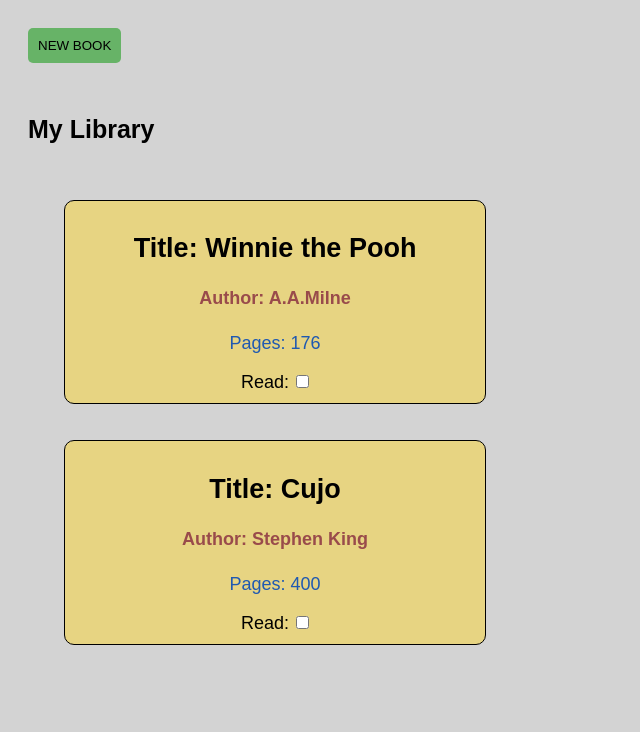
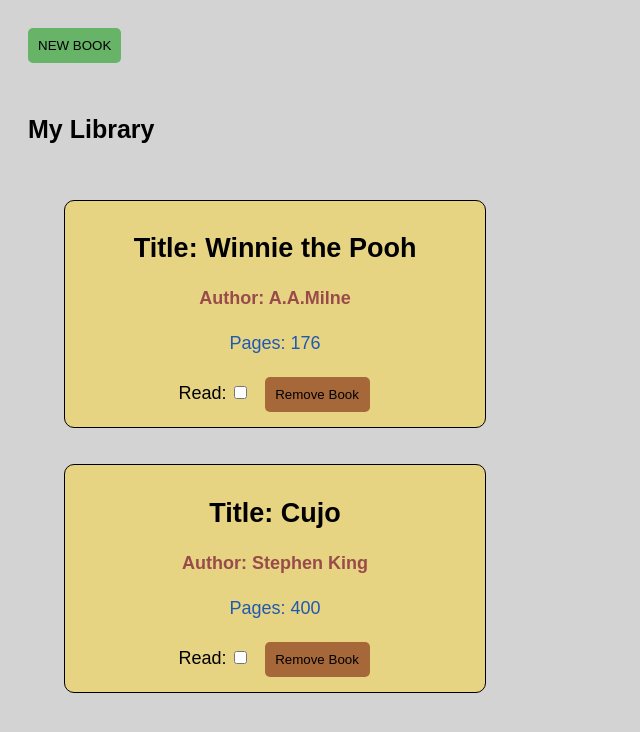
Before and after one commit to torigushulak/library-app, a plain HTML site: page index.html in a window 1280 px wide. Shown: the whole page, without its empty margins (0-640 px from the left). Drawn offline with Linux system fonts and the light colour scheme.

Commit message:
delete button added

```diff
--- a/script.js
+++ b/script.js
@@ -32,7 +32,7 @@ function render() {
     myLibrary.forEach(book => {
         // append to library element
         bookCard = document.createElement('div');
-        bookCard.id = "book"
+        bookCard.id = "book";
 
         bookTitle = document.createElement('h2');
         bookTitle.textContent = book.title;
@@ -56,6 +56,19 @@ function render() {
         newCheck.type = "checkbox";
         newCheck.id = "check";
         bookCard.appendChild(newCheck);
+
+        removeB = document.createElement('button');
+        removeB.textContent = "Remove Book";
+        removeB.id = "removeB";
+        bookCard.appendChild(removeB);
+
+        removeB.addEventListener('click', function() {
+            const index = myLibrary.indexOf(book);
+            if(index > -1) {
+                myLibrary.splice(index, 1);
+            }
+            render()
+        });
 
         library.append(bookCard);
         }
--- a/styles.css
+++ b/styles.css
@@ -39,6 +39,13 @@ p{
 }
 #checklabel {
     background-color:  rgb(231, 212, 130);
+}
+#removeB {
+    margin: 5px;
+    margin-left: 15px;
+    background-color: rgba(143, 63, 31, 0.731);
+    width: 105px;
+
 }
 
 
```
